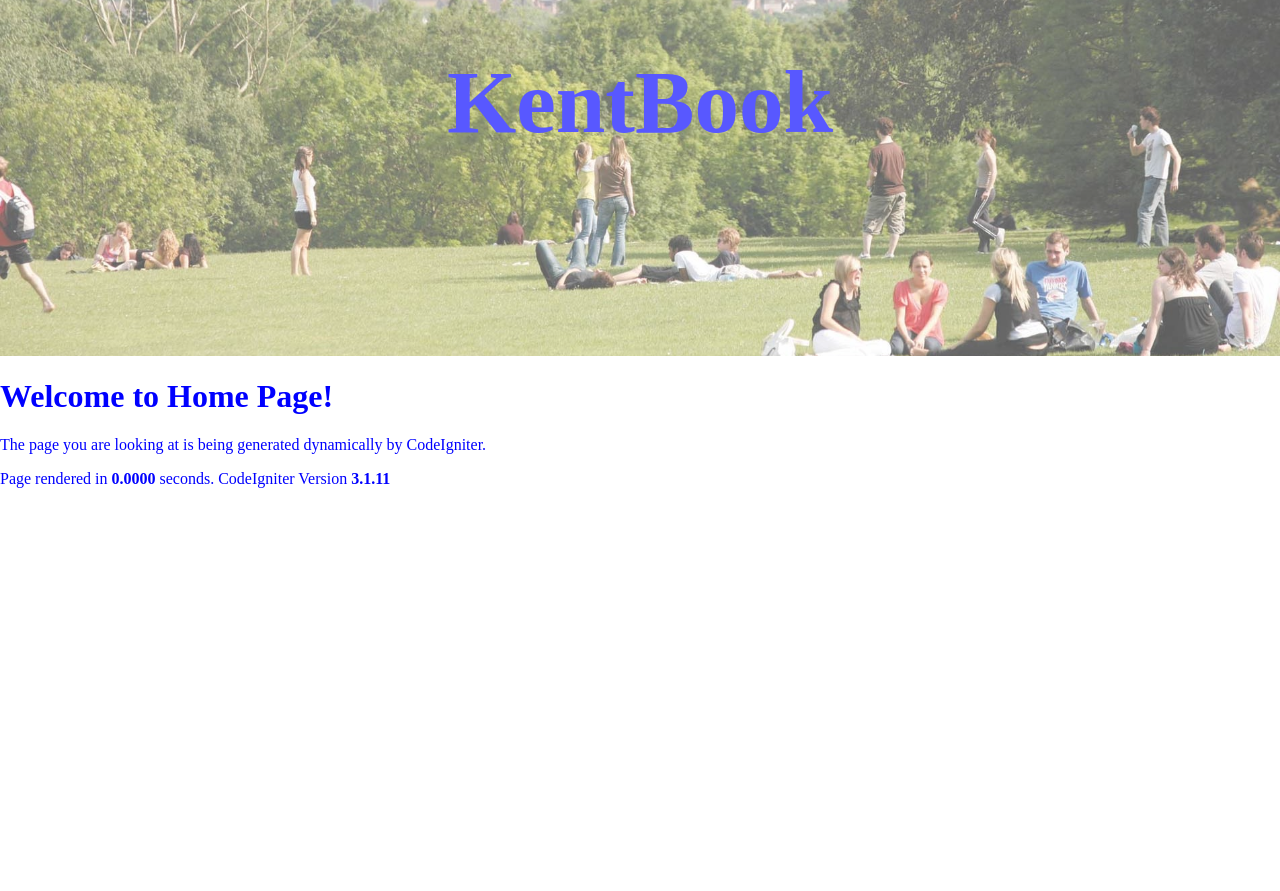
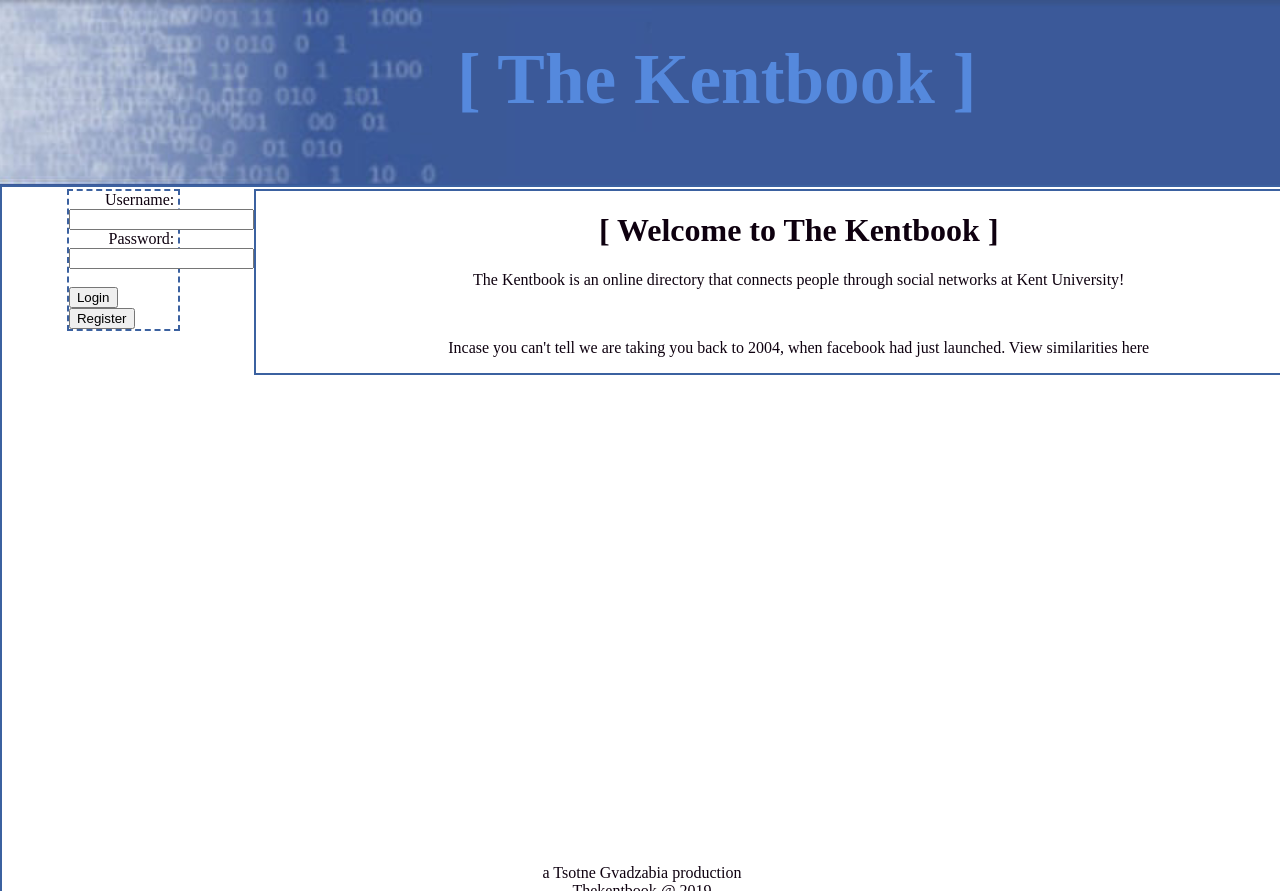
Before and after one commit to RockiRider/codeIgniter, a CodeIgniter app: page /database/ in a window 1280 px wide. Run offline with CodeIgniter, Linux system fonts and the light colour scheme.

Commit message:
homepage

```diff
--- a/application/views/home_page.php
+++ b/application/views/home_page.php
@@ -10,17 +10,38 @@ defined('BASEPATH') OR exit('No direct script access allowed');
     <body>
         <div class="banner">
             <div class="bg">
-            <h1 id="title">KentBook</h1>
+                <h1 id="title"> [ The Kentbook ]</h1>
             </div>
         </div>
-	<h1>Welcome to Home Page!</h1>
-
-	<div id="body">
-		<p>The page you are looking at is being generated dynamically by CodeIgniter.</p>
+        <div class="borderino">
+            <div class="main">
+                <div class="right">
+                    <div id="welcome">
+                        <h1>[ Welcome to The Kentbook ]</h1>
+                        <p>The Kentbook is an online directory that connects people through social networks at Kent University!</p>
+                        <br>
+                        <p>Incase you can't tell we are taking you back to 2004, when <a href="https://facebook.com">facebook</a> had just launched. View similarities <a href="https://en.wikipedia.org/wiki/Facebook#/media/File:Thefacebook.png">here</a></p>
                     </div>
-
-	<p class="footer">Page rendered in <strong>{elapsed_time}</strong> seconds. <?php echo  (ENVIRONMENT === 'development') ?  'CodeIgniter Version <strong>' . CI_VERSION . '</strong>' : '' ?></p>
-
-
+                </div>
+                <div class="left">
+                    <div class="smallbord">
+                        <form action="">
+                            <label>Username:</label><br>
+                            <input type="text" name="username" value="">
+                            <br>
+                            <label>Password:</label><br>
+                            <input type="password" name="psw" value="">
+                            <br><br>
+                            <input type="submit" value="Login">
+                            <input type="submit" value="Register">
+                        </form>
+                    </div>
+                </div>
+            </div>
+            <footer>
+                <p>a Tsotne Gvadzabia production</p>
+                <p>Thekentbook @ 2019</p>
+            </footer>
+        </div>
     </body>
 </html>
--- a/assets/css/home.css
+++ b/assets/css/home.css
@@ -1,25 +1,45 @@
+/* General */
 body, html {
-  height: 100%;
-    color: blue;
+    height: 100%;
+    color: #0e000f;
     margin: 0;
+    width: 100%;
+    overflow-x:hidden;
 }
 
-.wrapper{
-    height: 100%;
-    width: 100%;
+a:link {
+    text-decoration: none;
+    color: #0e000f;
 }
+
+/* visited link */
+a:visited {
+    text-decoration: none;
+    color: #0e000f;
+}
+
+/* mouse over link */
+a:hover {
+    color: blue;
+}
+
+/* selected link */
+a:active {
+    text-decoration: none;
+    color: #0e000f;
+}
+
 /* Banner */
 .banner {
-  /* The image used */
-  background-image: url("../img/banner2.jpg");
+    /* The image used */
+    background-image: url("../img/fb2.png");
 
-  /* Full height */
-  height: 40%;
-  width: 100%;
+    /* Full height */
+    height: 185px;
+    width: 100%;
 
-  /* Center and scale the image nicely */
+    /* Center and scale the image nicely */
     position: relative;
-    opacity: 0.65;
     background-position: center;
     background-repeat: no-repeat;
     background-size: cover;
@@ -27,7 +47,57 @@ body, html {
 #title{
     width: 100%;
     text-align: center;
-    font-size: 10vh;
+    font-size: 8vh;
     margin-top: 0;
-    padding-top: 4%;
+    padding-top: 3%;
+    padding-left: 6%;
+    color: #5589dd;
 }
+#welcome{
+    padding-left: 6%;
+    text-align: center;
+    color: #0e000f;
+}
+
+/* Border */
+
+.borderino{
+    border: 2px solid #3b61a0;
+    width:100%;
+    height: 80%;
+}
+.main{
+    width:100%;
+    height: 95%;
+}
+.left{
+    width:19%;
+    float: left;
+}
+.smallbord{
+    margin:0 auto;
+    border: 2px dashed #3b61a0;
+    height: 100px;
+    width: 45%;
+    margin-top: 2px;
+    height: 100%;
+}
+.left label{
+    float: right;
+    padding-right: 4px;
+}
+.right{
+    margin-top: 2px;
+    width: 80%;
+    float: right;
+    border: 2px solid #3b61a0;
+}
+
+
+footer{
+    text-align: center;
+}
+footer p{
+    padding: 0;
+    margin: 0;
+}
```
Also changed, not shown: assets/img/fb2.png (added), assets/img/fbthing.png (added). Lines whose indentation alone changed are shown as unchanged.
